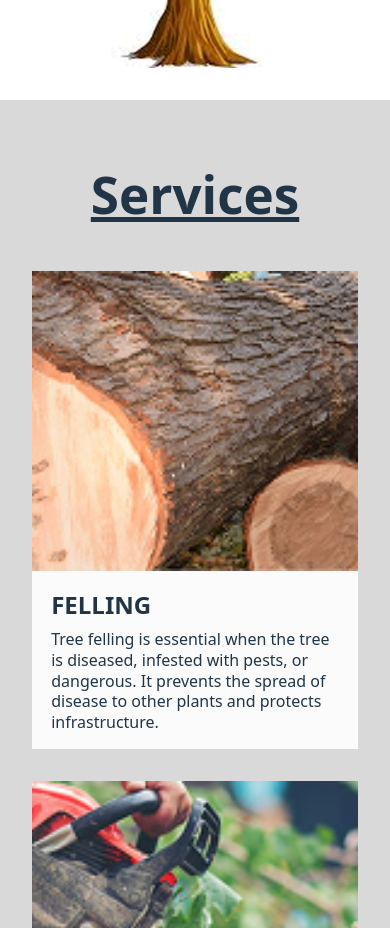
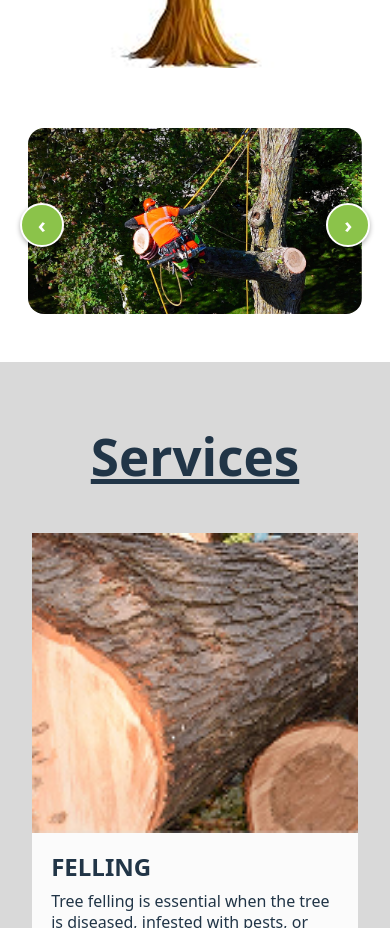
Before and after one commit to Cristiano-Fazi/Frank-Website, a React (Vite) app in the folder frank-website/: page /about in a window 390 px wide. Shown: the part 1220-2148 px from the top of the page. Built offline with nearby package versions, Linux system fonts and the light colour scheme.

Commit message:
picture carousel
still need to make the arrows nicer

```diff
--- a/frank-website/package.json
+++ b/frank-website/package.json
@@ -15,7 +15,9 @@
     "react-dom": "^19.1.0",
     "react-i18next": "^15.6.0",
     "react-icons": "^5.5.0",
-    "react-router-dom": "^7.6.3"
+    "react-router-dom": "^7.6.3",
+    "react-slick": "^0.31.0",
+    "slick-carousel": "^1.8.1"
   },
   "devDependencies": {
     "@eslint/js": "^9.25.0",
--- a/frank-website/src/components/PictureCarousel/carousel.jsx
+++ b/frank-website/src/components/PictureCarousel/carousel.jsx
@@ -1,9 +1,52 @@
+import React from "react";
+import Slider from "react-slick";
+import "slick-carousel/slick/slick.css";
+import "slick-carousel/slick/slick-theme.css";
+
 import styles from "./carousel.module.css";
 import OneCar from "../../assets/OneCar.png";
 import twoCar from "../../assets/twoCar.png";
-import threeCar from "../../assets/threeCar.png"
+import threeCar from "../../assets/threeCar.png";
 
-export default function carousel(){
+const NextArrow = ({ onClick }) => (
+  <div className={styles.nextArrow} onClick={onClick}>›</div>
+);
 
+const PrevArrow = ({ onClick }) => (
+  <div className={styles.prevArrow} onClick={onClick}>‹</div>
+);
 
-}
+const Carousel = () => {
+  const settings = {
+    dots: false,
+    infinite: true,
+    speed: 500,
+    slidesToShow: 1,
+    slidesToScroll: 1,
+    arrows: true,
+    autoplay: false,
+    nextArrow: <NextArrow />,
+    prevArrow: <PrevArrow />,
+    responsive: [
+      {
+        breakpoint: 768,
+        settings: {
+          slidesToShow: 1,
+          arrows: true,
+        },
+      },
+    ],
+  };
+
+  return (
+    <div className={styles.carouselWrapper}>
+      <Slider {...settings}>
+        <div><img src={OneCar} alt="One Car" className={styles.carouselImage} /></div>
+        <div><img src={twoCar} alt="Two Car" className={styles.carouselImage} /></div>
+        <div><img src={threeCar} alt="Three Car" className={styles.carouselImage} /></div>
+      </Slider>
+    </div>
+  );
+};
+
+export default Carousel;
--- /dev/null
+++ b/frank-website/src/components/PictureCarousel/carousel.module.css
@@ -0,0 +1,75 @@
+.carouselWrapper {
+  width: 70%;
+  margin: 100px auto 60px auto; /* space from top and bottom */
+  position: relative;
+}
+
+.carouselImage {
+  width: 80%;
+  margin: 0 auto;
+  border-radius: 16px;
+  object-fit: cover;
+}
+
+/* Circular arrow styling */
+.nextArrow, .prevArrow {
+  position: absolute;
+  top: 50%;
+  transform: translateY(-50%);
+  background: #8bc34a;      /* gray fill */
+  color: white;             /* arrow color */
+  width: 50px;
+  height: 50px;
+  display: flex;
+  align-items: center;
+  justify-content: center;
+  cursor: pointer;
+  font-size: 28px;          /* arrow size */
+  font-weight: bold;        /* thicker arrow */
+  border-radius: 50%;       /* circle shape */
+  border: 2px solid white;  /* white outline */
+  z-index: 10;
+  box-shadow: 0 2px 5px rgba(0,0,0,0.3); /* optional shadow */
+  transition: transform 0.2s ease; /* hover effect */
+}
+
+/* Hover effect */
+.nextArrow:hover, .prevArrow:hover {
+  transform: translateY(-50%) scale(1.1); /* slightly bigger */
+}
+
+/* Position arrows on each side */
+.nextArrow {
+  right: -25px;
+}
+
+.prevArrow {
+  left: -25px;
+}
+
+/* Responsive adjustments */
+@media (max-width: 768px) {
+  .carouselWrapper {
+    width: 95%;
+    margin-top: 60px;
+    margin-bottom: 40px;
+  }
+
+  .carouselImage {
+    width: 90%;
+  }
+
+  .nextArrow, .prevArrow {
+    width: 40px;
+    height: 40px;
+    font-size: 22px;    /* arrow size smaller on mobile */
+  }
+
+  .nextArrow {
+    right: 10px;
+  }
+
+  .prevArrow {
+    left: 10px;
+  }
+}
--- a/frank-website/src/pages/about/aboutUs.jsx
+++ b/frank-website/src/pages/about/aboutUs.jsx
@@ -1,13 +1,16 @@
 import HomeTop from '../../components/HomeTop/HomeTop.jsx'
 import HomeDes from '../../components/HomeDescription/HomeDes.jsx'
 import Services from '../../components/HomeServices/services.jsx'
+import Carousel from '../../components/PictureCarousel/carousel.jsx'
 
 export default function About(){
     return(
         <div>
             <HomeTop/>
             <HomeDes/>
+            <Carousel/>
             <Services/>
+
         </div>
     )
 }
```
Also changed, not shown: 1 other file (tests, documents, lock files or other folders).
